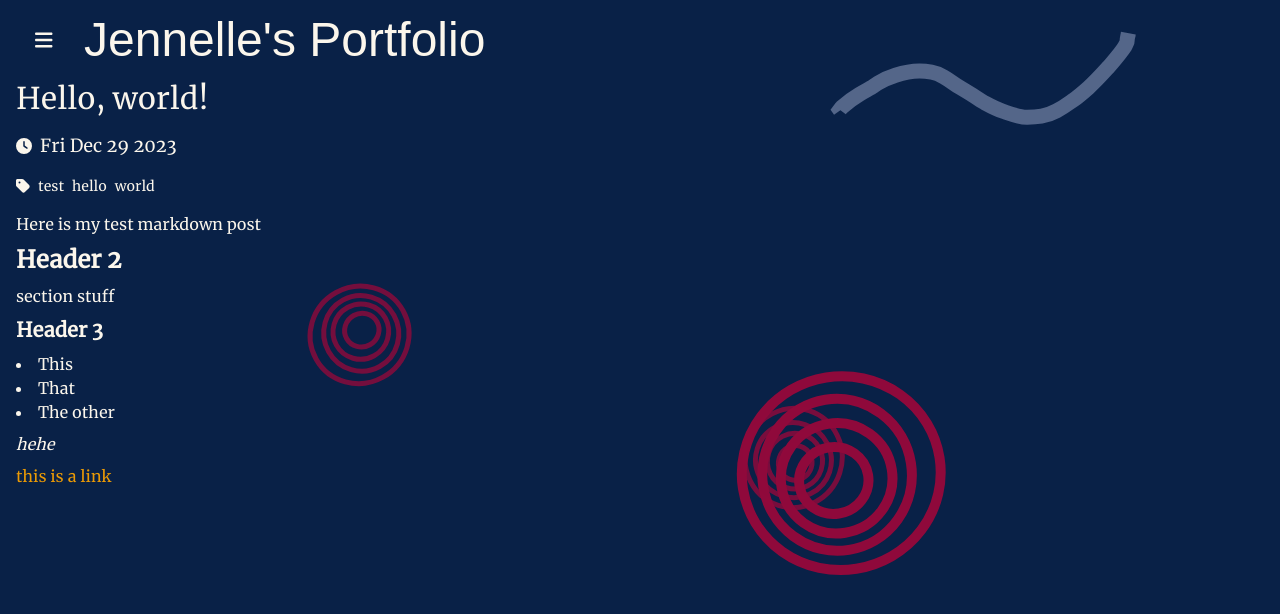
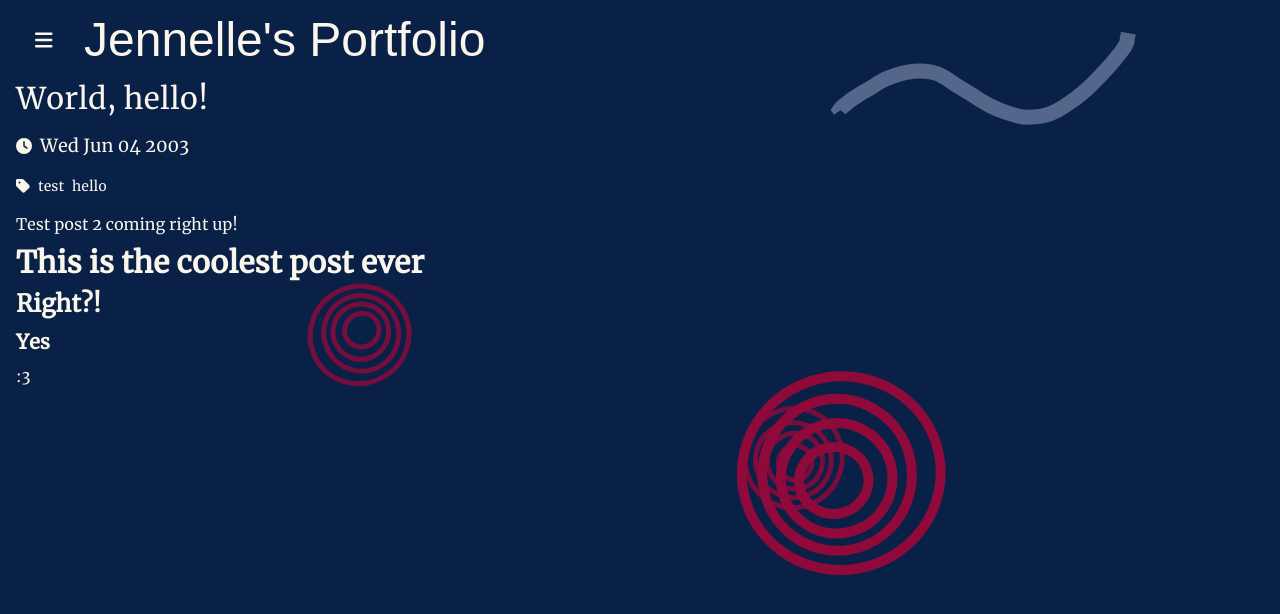
Before and after one commit to jennellej/jennellej.github.io, a React (Create React App) app in the folder jennelle-app/: page / in a window 1280 px wide. Shown: the top 614 px of the page. Built offline with nearby package versions, Linux system fonts and the light colour scheme; a web font is replaced by a local one.

Commit message:
Add second test blog

```diff
--- a/jennelle-app/src/App.tsx
+++ b/jennelle-app/src/App.tsx
@@ -15,7 +15,7 @@ function App() {
       </div>
 
       <div className="flex-auto px-4 z-10 overflow-y-auto">
-        <BlogPost post={posts[0]} />
+        <BlogPost post={posts[1]} />
       </div>
 
       <Decoration num={4} />
--- /dev/null
+++ b/jennelle-app/src/blog/blog2.md
@@ -0,0 +1,9 @@
+Test post 2 coming right up!
+
+# This is the coolest post ever
+
+## Right?!
+
+### Yes
+
+:3
--- a/jennelle-app/src/blog/posts.tsx
+++ b/jennelle-app/src/blog/posts.tsx
@@ -1,4 +1,5 @@
 import blog1 from "./blog1.md";
+import blog2 from "./blog2.md";
 
 const posts = [
     {
@@ -8,6 +9,13 @@ const posts = [
         tags: ["test", "hello", "world"],
         content: blog1,
     },
+    {
+        title: "World, hello!",
+        date: new Date("2003-06-04"),
+        description: "This is another test post.",
+        tags: ["test", "hello"],
+        content: blog2,
+    },
 ];
 
 export default posts;
```
